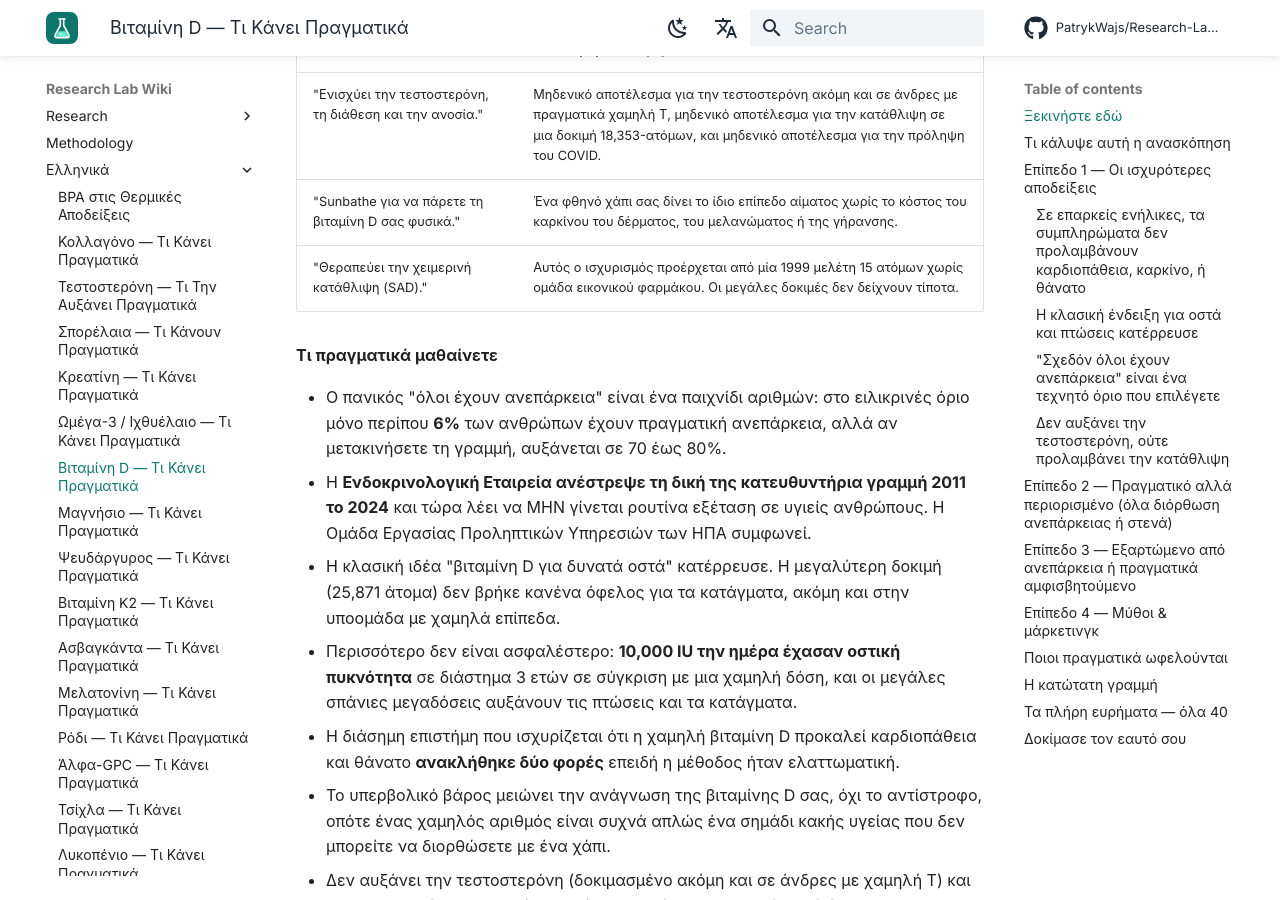
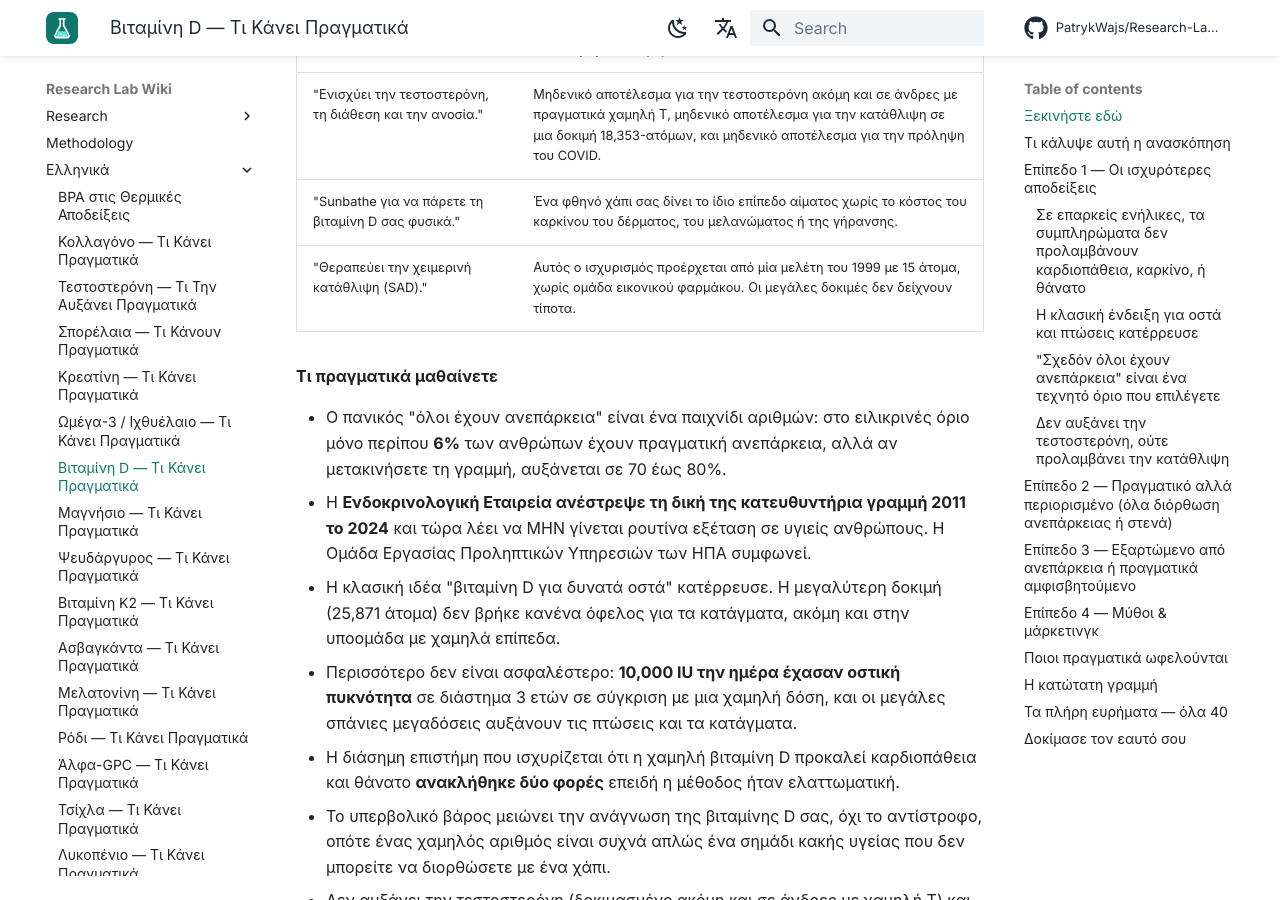
Before and after one commit to PatrykWajs/Research-Lab-Wiki, an MkDocs documentation site: the page built from docs/el/vitamini-d.md, in a window 1280 px wide and 900 px high, scrolled down 1495 px. Built offline with MkDocs 1.6.1 and Material for MkDocs 9.7.7, drawn with Linux system fonts in a browser that asks for light colours; comment, search, counter and statistics services are not loaded; some of the changed text lies outside the part shown.

Commit message:
fix: Greek wording in 7 repaired sentences (vitamin-d L27/L73/L150, seed-oils L125/L209, bpa L77/L177): natural year phrasing ('μελέτη του 1999'), no English 'corn-oil' or possessive 'Biedermann's'; numbers unchanged, el_parity 22/22
Co-Authored-By: Claude Opus 5.5 <noreply@anthropic.com>

```diff
--- a/docs/el/vitamini-d.md
+++ b/docs/el/vitamini-d.md
@@ -24,7 +24,7 @@ description: Προλαμβάνει η βιταμίνη D την ασθένει
 | "Η χαμηλή βιταμίνη D προκαλεί όλες αυτές τις ασθένειες." | Κυρίως ανάποδα. Η παχυσαρκία μειώνει το επίπεδό σας, και η χαμηλή D είναι συνήθως δείκτης κακής υγείας, όχι η αιτία. Η διάσημη μελέτη που "αποδεικνύει" ότι η χαμηλή D προκαλεί καρδιοπάθεια και θάνατο **ανακλήθηκε δύο φορές**. |
 | "Ενισχύει την τεστοστερόνη, τη διάθεση και την ανοσία." | Μηδενικό αποτέλεσμα για την τεστοστερόνη ακόμη και σε άνδρες με πραγματικά χαμηλή Τ, μηδενικό αποτέλεσμα για την κατάθλιψη σε μια δοκιμή 18,353-ατόμων, και μηδενικό αποτέλεσμα για την πρόληψη του COVID. |
 | "Sunbathe για να πάρετε τη βιταμίνη D σας φυσικά." | Ένα φθηνό χάπι σας δίνει το ίδιο επίπεδο αίματος χωρίς το κόστος του καρκίνου του δέρματος, του μελανώματος ή της γήρανσης. |
-| "Θεραπεύει την χειμερινή κατάθλιψη (SAD)." | Αυτός ο ισχυρισμός προέρχεται από μία 1999 μελέτη 15 ατόμων χωρίς ομάδα εικονικού φαρμάκου. Οι μεγάλες δοκιμές δεν δείχνουν τίποτα. |
+| "Θεραπεύει την χειμερινή κατάθλιψη (SAD)." | Αυτός ο ισχυρισμός προέρχεται από μία μελέτη του 1999 με 15 άτομα, χωρίς ομάδα εικονικού φαρμάκου. Οι μεγάλες δοκιμές δεν δείχνουν τίποτα. |
 
 **Τι πραγματικά μαθαίνετε**
 
@@ -70,7 +70,7 @@ description: Προλαμβάνει η βιταμίνη D την ασθένει
 
 ### "Σχεδόν όλοι έχουν ανεπάρκεια" είναι ένα τεχνητό όριο που επιλέγετε
 
-Στα IOM στοιχεία-βασισμένα 20 ng/mL, η πραγματική ανεπάρκεια είναι ~6% των ενηλίκων στις ΗΠΑ[^S31] και ~13% των Ευρωπαίων σε <12 ng/mL.[^S32] Το **30 ng/mL** όριο — που έγινε δημοφιλές από μια κατευθυντήρια γραμμή και ανασκόπηση της οποίας ο κύριος συγγραφέας έχει εκτεταμένες σχέσεις με τη βιομηχανία βιταμίνης D[^S28] — κατασκευάζει την πανδημία "70–80% ανεπαρκής".[^S33] Το πιο σαφές σημάδι της διόρθωσης: η **Ενδοκρινολογική Εταιρεία ανέστρεψε τη δική της 2011 κατευθυντήρια γραμμή το 2024**, τώρα συνιστώντας κατά της ρουτίνας 25(OH)D ελέγχου σε υγιή άτομα και εγκαταλείποντας τον στόχο των 30 ng/mL,[^S27] εντασσόμενη στην IOM[^S30] και USPSTF.[^S26] Και το αιτιώδες βέλος συχνά λειτουργεί αντίστροφα: η Μεντελιανή τυχαιοποίηση δείχνει ότι η **παχυσαρκία μειώνει 25(OH)D** (κυρίως ογκομετρική αραίωση), όχι το αντίστροφο,[^S37][^S38] και η χαμηλή βιταμίνη D είναι κυρίως ένας *δείκτης* κακής υγείας, όχι η αιτία της.[^S34]
+Στα IOM στοιχεία-βασισμένα 20 ng/mL, η πραγματική ανεπάρκεια είναι ~6% των ενηλίκων στις ΗΠΑ[^S31] και ~13% των Ευρωπαίων σε <12 ng/mL.[^S32] Το **30 ng/mL** όριο — που έγινε δημοφιλές από μια κατευθυντήρια γραμμή και ανασκόπηση της οποίας ο κύριος συγγραφέας έχει εκτεταμένες σχέσεις με τη βιομηχανία βιταμίνης D[^S28] — κατασκευάζει την πανδημία "70–80% ανεπαρκής".[^S33] Το πιο σαφές σημάδι της διόρθωσης: η **Ενδοκρινολογική Εταιρεία ανέστρεψε το 2024 τη δική της κατευθυντήρια γραμμή του 2011**, τώρα συνιστώντας κατά της ρουτίνας 25(OH)D ελέγχου σε υγιή άτομα και εγκαταλείποντας τον στόχο των 30 ng/mL,[^S27] εντασσόμενη στην IOM[^S30] και USPSTF.[^S26] Και το αιτιώδες βέλος συχνά λειτουργεί αντίστροφα: η Μεντελιανή τυχαιοποίηση δείχνει ότι η **παχυσαρκία μειώνει 25(OH)D** (κυρίως ογκομετρική αραίωση), όχι το αντίστροφο,[^S37][^S38] και η χαμηλή βιταμίνη D είναι κυρίως ένας *δείκτης* κακής υγείας, όχι η αιτία της.[^S34]
 
 ### Δεν αυξάνει την τεστοστερόνη, ούτε προλαμβάνει την κατάθλιψη
 
@@ -147,7 +147,7 @@ description: Προλαμβάνει η βιταμίνη D την ασθένει
 
     **7. Η Ενδοκρινολογική Εταιρεία αναθεώρησε τον εαυτό της το 2024 — κατά της ρουτίνας ελέγχου υγιών ανθρώπων**
 
-    Η 2024 κατευθυντήρια (Demay) συνιστά ΚΑΤΑ της ρουτίνας 25(OH)D ελέγχου σε υγιείς ενήλικες και εγκαταλείπει τον στόχο των 30 ng/mL — μια σημαντική ανατροπή από την ίδια τη συνδεδεμένη με τη βιομηχανία 2011 κατευθυντήρια γραμμή· η USPSTF συμφωνεί ότι τα στοιχεία για τον έλεγχο είναι ανεπαρκή.
+    Η 2024 κατευθυντήρια (Demay) συνιστά ΚΑΤΑ της ρουτίνας 25(OH)D ελέγχου σε υγιείς ενήλικες και εγκαταλείπει τον στόχο των 30 ng/mL — μια σημαντική ανατροπή από την ίδια της την κατευθυντήρια γραμμή του 2011, που συνδεόταν με τη βιομηχανία· η USPSTF συμφωνεί ότι τα στοιχεία για τον έλεγχο είναι ανεπαρκή.
 
     **8. Η παχυσαρκία μειώνει αιτιολογικά τη 25(OH)D (όχι το αντίστροφο) — κυρίως λόγω ογκομετρικής αραίωσης**
 
```
Also changed, not shown: docs/el/bpa-thermikes-apodeixeis.md (+2 -2 lines), docs/el/sporelaia.md (+2 -2 lines).
